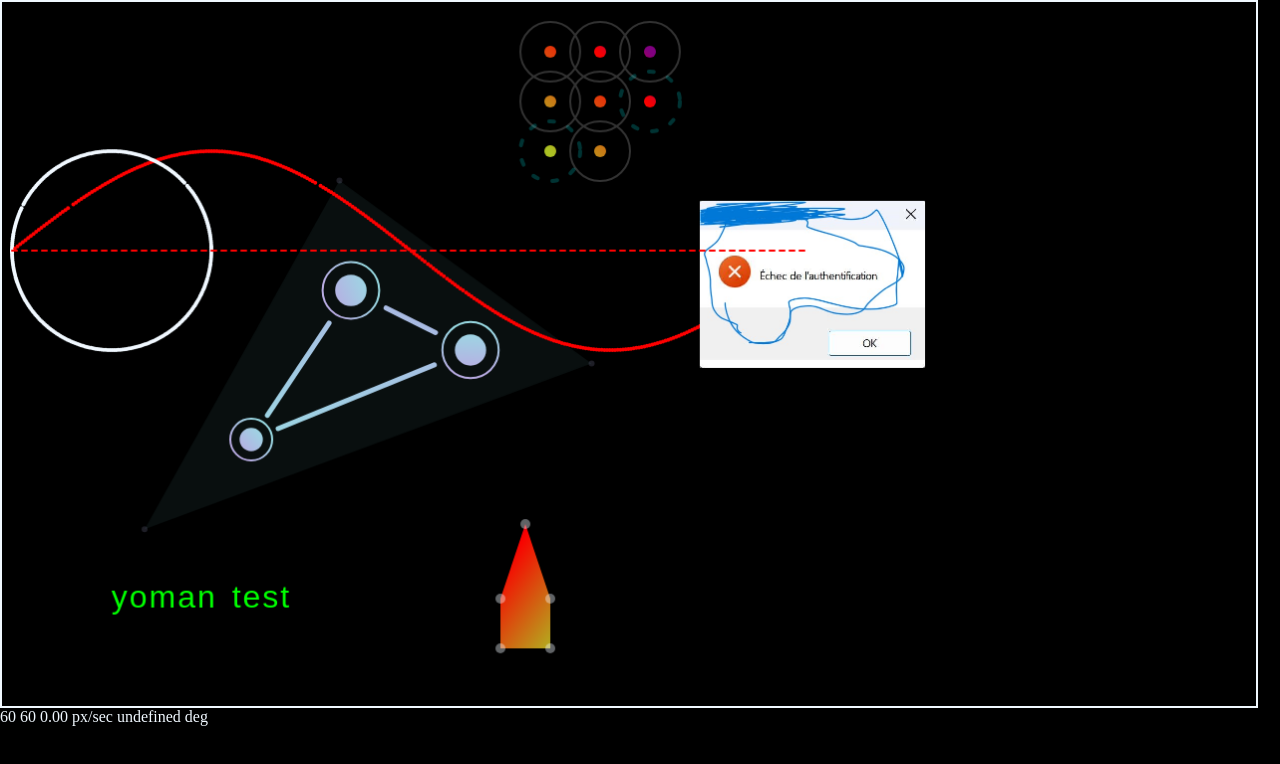
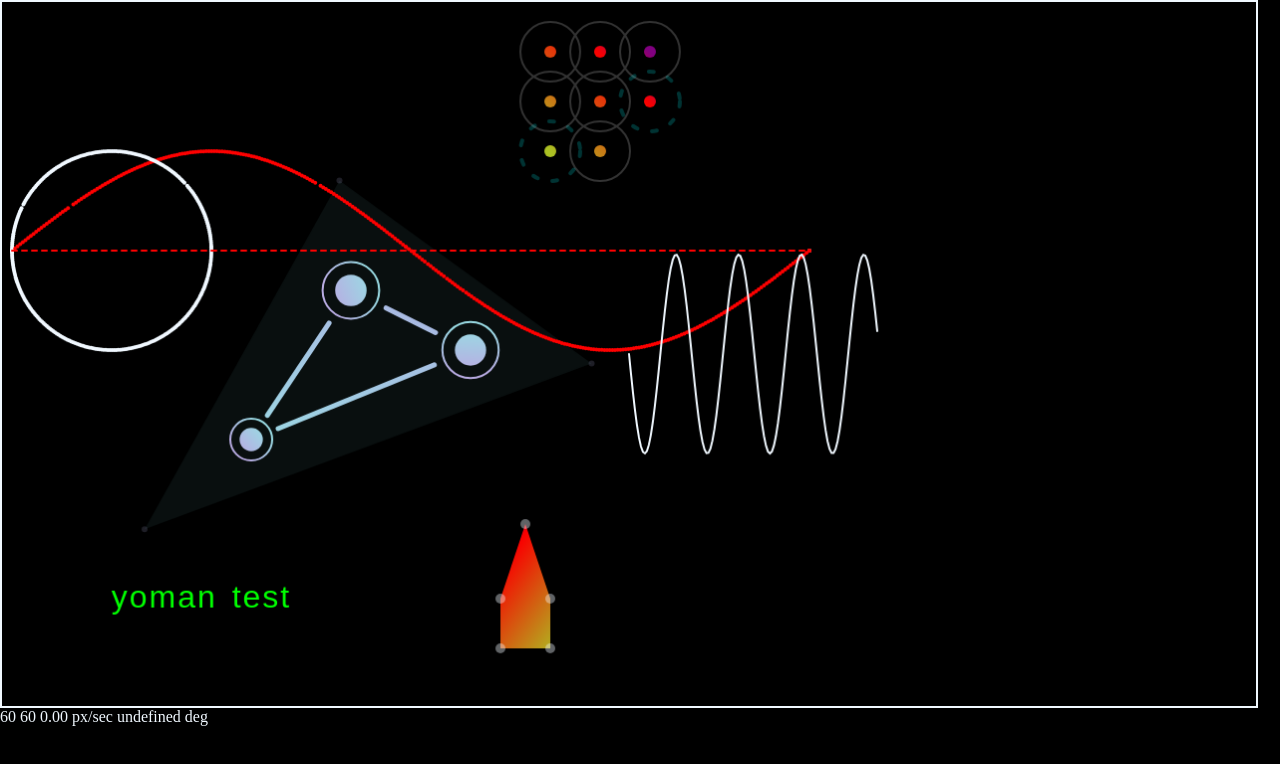
Before and after one commit to Louis-CharlesBiron/canvasDotEffect, a plain HTML site: page examples/testing/graph.html in a window 1280 px wide. Drawn offline with Linux system fonts and the light colour scheme.

Commit message:
(Resolves #106) Added Render.generate(), a simple custom graph drawer + fixes

```diff
--- a/examples/testing/graph.js
+++ b/examples/testing/graph.js
@@ -113,8 +113,32 @@ CVS.add(aasdasd)
 let text = new TextDisplay("yoman test", [200, 600], "lime")
 CVS.add(text)
 
-let img = new ImageDisplay("./img/img2.jpg", [700, 200], ["50%", "50%"], (e,a)=>console.log(e,a))
-CVS.add(img)
+
+
+// Creating an empty obj to draw a sine graph
+CanvasUtils.createEmptyObj(CVS, obj=>{// loopCB
+
+    // Receiving the path through the obj's setupResults, and drawing it
+    const path = obj.setupResults
+    if (path) CVS.render.batchStroke(path)
+
+}, obj=>{// setupCB
+
+    // Generating a new path 500 times at 10ms intervals
+    const finalWidth = 250
+    CDEUtils.repeatedTimeout(finalWidth, (i)=>{
+
+        // Generating and updating the drawn path
+        obj.setupResults = Render.generate(
+            CVS.getCenter(),      // The start pos of the generation
+            (x)=>Math.sin(x)*100, // The function providing a Y value depanding on a given X value. (x)=>{... return y}
+            i,                    // The width of the generation. Will be 500px at the end
+            finalWidth/2          // The precision in segments of the generated result
+        )
+
+    }, 10)
+})
+
 
 
 // USER ACTIONS
--- a/examples/testing/index.js
+++ b/examples/testing/index.js
@@ -329,7 +329,7 @@ CVS.add(imageTester)
 
 
 let dupelicateTester = le.duplicate()
-for (let i=0;i<300;i++) {
+for (let i=0;i<3;i++) {
     CVS.add(dupelicateTester)
     dupelicateTester.moveBy([100, 100])
     dupelicateTester = dupelicateTester.duplicate()
--- a/src/models/Render.js
+++ b/src/models/Render.js
@@ -40,6 +40,31 @@ class Render {
         this._textProfile4 = this._defaultTextProfile.duplicate()            // default style profile 4
         this._textProfile5 = this._defaultTextProfile.duplicate()            // default style profile 5
         this._textProfiles = []                                              // list of custom style profiles
+    }
+
+    /**
+     * The generate() function allows the generation of a custom graph
+     * @param {[x, y]} startPos: pos array defining the starting pos
+     * @param {Function} yFn: a function providing a Y value depanding on a given X value. (x)=>{... return y}
+     * @param {Number} width: the width in pixels of the generation result
+     * @param {Number} segmentCount: precision in segments of the generated result
+     * @param {Number} pixelWidth: the pixel width used for generation. Useful to smooth/zoom a graph
+     * @returns The generated path or undefined if the width or segmentCount is lower than 1
+     */
+    static generate(startPos, yFn, width, segmentCount, pixelWidth) {
+        startPos??=[0,0]
+        yFn??=()=>0
+        width??=100
+        segmentCount??=100
+        pixelWidth??=0.1
+
+        if (width > 1 && segmentCount > 1) {
+            const segmentWidth = width/segmentCount, ix = startPos[0], iy = startPos[1], path = new Path2D()
+            path.moveTo(ix+0, iy+yFn(0))
+
+            for (let x=0;x<=width;x+=segmentWidth) path.lineTo(ix+x, iy+yFn(x*pixelWidth))
+            return path
+        }
     }
 
     // instanciates and returns a path containing a line
--- a/src/objs/Shape.js
+++ b/src/objs/Shape.js
@@ -64,7 +64,7 @@ class Shape extends _Obj {
 
     /**
      * The generate() function allows the generation of custom formations of dot
-     * @param {Function} yTrajectory: a function providing a Y value depanding on a given X value
+     * @param {Function} yFn: a function providing a Y value depanding on a given X value. (x)=>{... return y}
      * @param {Number} startOffset: pos array representing the starting position offset
      * @param {Number} length: the width in pixels of the generation result
      * @param {Number} gapX: the gap in pixel skipped between each generation
@@ -72,17 +72,17 @@ class Shape extends _Obj {
      * @param {Function?} generationCallback: custom callback called on each generation (this, lastDot)=>
      * @returns The generated Dots
      */
-    static generate(yTrajectory, startOffset, length, gapX, yModifier, generationCallback) {
-        yTrajectory??=x=>0
+    static generate(yFn, startOffset, length, gapX, yModifier, generationCallback) {
+        yFn??=()=>0
         startOffset??=[0,0]
         length??=100
         gapX??=1
         yModifier??=[-50, 50]
 
-        let dots = [], lastDot = null
+        let dots = [], lastDot = null, isGenCB = CDEUtils.isFunction(generationCallback)
         for (let x=0;x<=length;x+=CDEUtils.getValueFromRange(gapX)) {
-            const dot = new Dot([startOffset[0]+x, startOffset[1]+CDEUtils.getValueFromRange(yModifier)+yTrajectory(x)])
-            if (lastDot && CDEUtils.isFunction(generationCallback)) generationCallback(dot, lastDot)
+            const dot = new Dot([startOffset[0]+x, startOffset[1]+CDEUtils.getValueFromRange(yModifier)+yFn(x)])
+            if (lastDot && isGenCB) generationCallback(dot, lastDot)
             dots.push(dot)
             lastDot = dot
         }
--- a/src/utils/CanvasUtils.js
+++ b/src/utils/CanvasUtils.js
@@ -143,7 +143,6 @@ class CanvasUtils {
         render.batchStroke(Render.getPositionsRect(bounds[0], bounds[1]), color)
     }
 
-
     // Draws the minimal rectangular area fitting the provided object
     static drawOutlineAccurate(render, obj, color=[0,50,255,1]) {
         render.batchStroke(obj.getBoundsAccurate(), color)
@@ -163,6 +162,13 @@ class CanvasUtils {
             const dragAnim = CanvasUtils.getDraggableDotCB()
             return new Shape(pos||[10,10],new Dot(), radius, color, null, (render, dot, ratio, res, m, dist, shape)=>dragAnim(shape.firstDot, m, dist, ratio))
         }
+    }
+
+    // Returns a blank, setup/loop only, object. Can be used to draw non objects
+    static createEmptyObj(cvs, loopCB, setupCB) {
+        const obj = new Shape([0,0], null, 0, null, 0, null, undefined, setupCB, loopCB, null, true)
+        cvs.add(obj)
+        return obj.id
     }
 
     // Provides generic follow paths
```
Also changed, not shown: examples/testing/index.html (+2 -9 lines), dist/bins/createProjectTemplate.js, dist/bins/createProjectTemplate.min.js, dist/bins/global.js, dist/bins/global.min.js, dist/canvasDotEffect.js, dist/canvasDotEffect.min.js, dist/cde.js, dist/cde.min.js, dist/package.json, dist/readme.md, readme.md.
